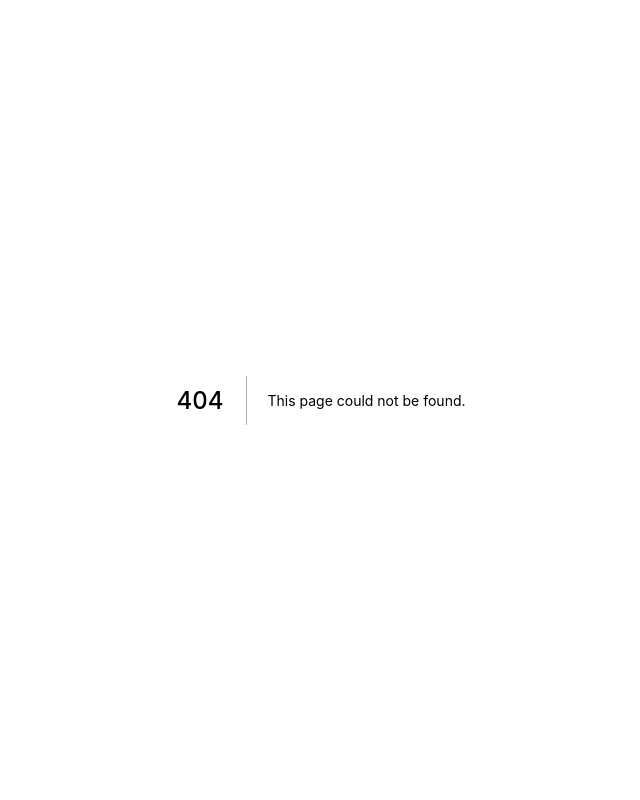
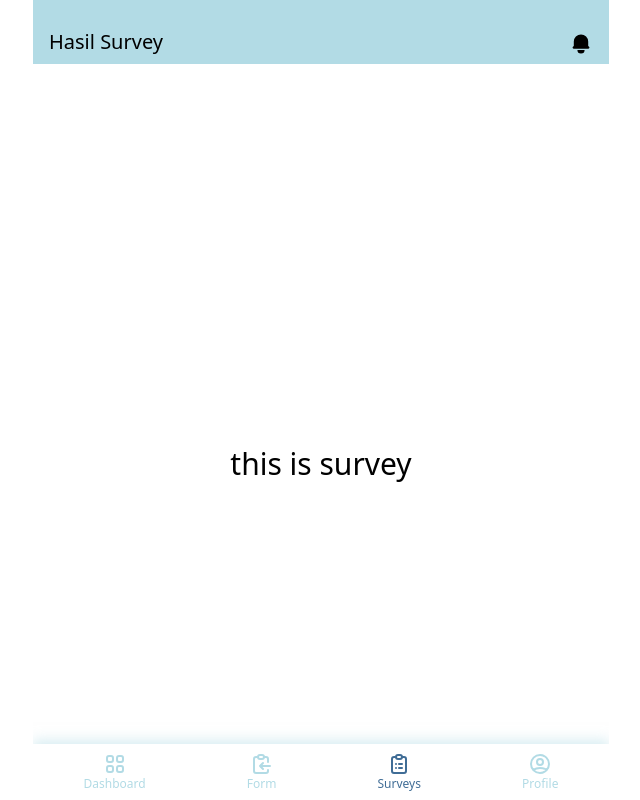
Before and after one commit to nijiko-ds/test-bts, a Next.js app: page /surveys in a window 1280 px wide. Before the commit this address had no page. Shown: the whole page, without its empty margins (319-959 px from the left). Built offline with nearby package versions, Linux system fonts and the light colour scheme.

Commit message:
Tambah page survey dan profile

```diff
--- /dev/null
+++ b/pages/profile/index.js
@@ -0,0 +1,15 @@
+import React from "react";
+
+import Layout from "../../components/Layout";
+
+const Profile = () => {
+  return (
+    <Layout title='Profile'>
+      <div className='flexboxColCenter h-screen'>
+        <p className='text-3xl'>this is profile</p>
+      </div>
+    </Layout>
+  );
+};
+
+export default Profile;
--- /dev/null
+++ b/pages/surveys/index.js
@@ -0,0 +1,15 @@
+import React from "react";
+
+import Layout from "../../components/Layout";
+
+const Surveys = () => {
+  return (
+    <Layout title='Hasil Survey'>
+      <div className='flexboxColCenter h-screen'>
+        <p className='text-3xl'>this is survey</p>
+      </div>
+    </Layout>
+  );
+};
+
+export default Surveys;
```
